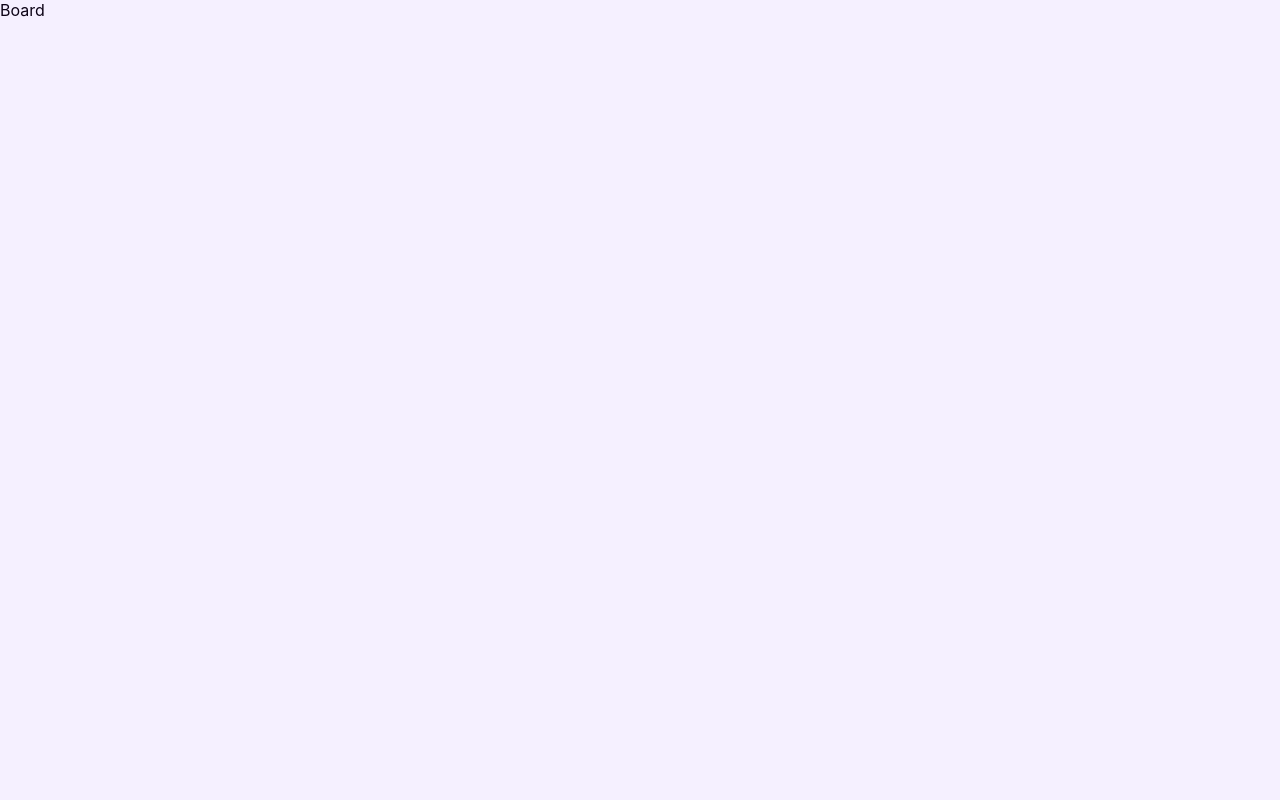
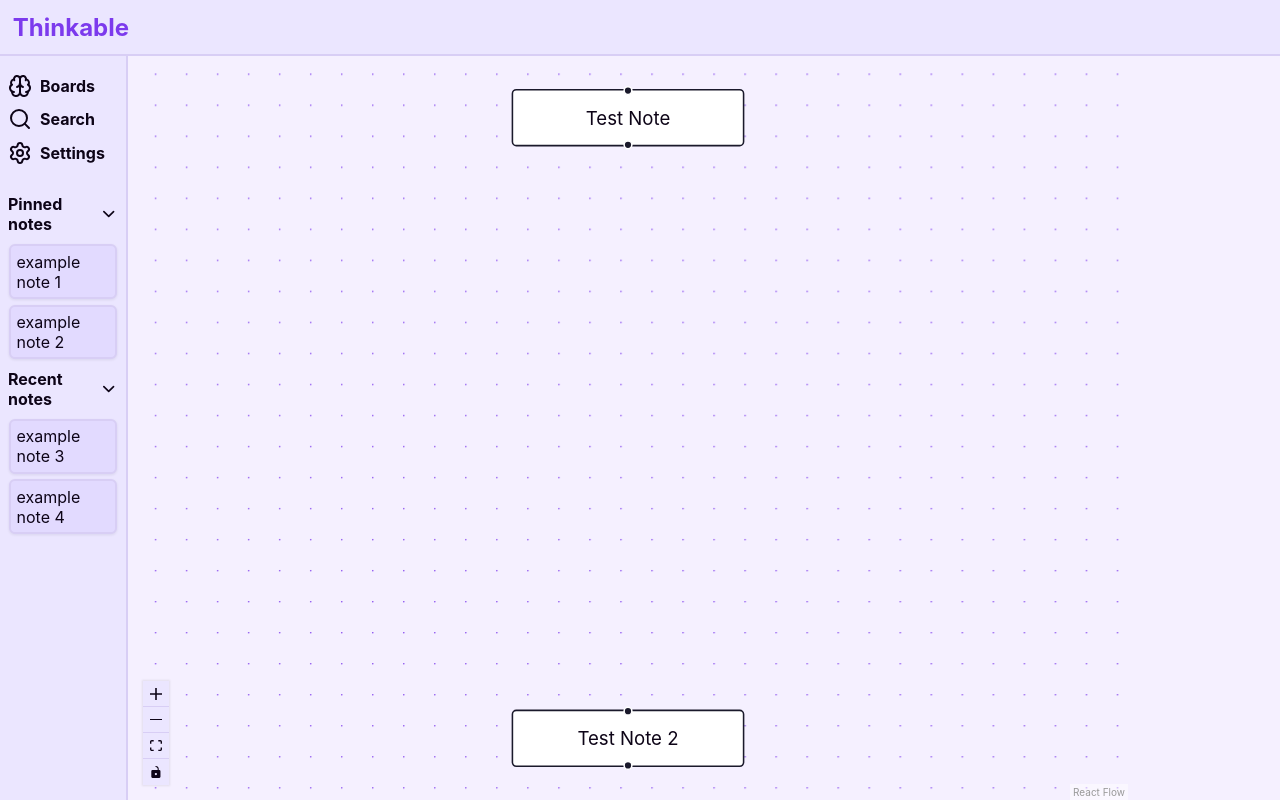
Before and after one commit to ami0628/thinkable, a React (Vite) app: page /board in a window 1280 px wide. Built offline with nearby package versions, Linux system fonts and the light colour scheme.

Commit message:
added main boardpage and its components

```diff
--- a/src/App.tsx
+++ b/src/App.tsx
@@ -3,7 +3,7 @@ import { BrowserRouter, Routes, Route } from "react-router-dom";
 import Home from "./pages/Home/Home";
 import Login from "./pages/Login/Login";
 import Dashboard from "./pages/Dashboard/Dashboard";
-import Board from "./pages/Board/Board";
+import Board from "./pages/Board/BoardPage";
 
 function App() {
   return(
--- a/src/components/Board/Board.css
+++ b/src/components/Board/Board.css
@@ -0,0 +1,4 @@
+main {
+    width: calc(100vw - var(--sidebar-width));
+    height: calc(100vh - var(--header-height));
+}
--- a/src/components/Board/Board.tsx
+++ b/src/components/Board/Board.tsx
@@ -0,0 +1,39 @@
+import "./Board.css"
+import { ReactFlow, Controls, Background } from "@xyflow/react"
+import "@xyflow/react/dist/style.css";
+
+function Board(){
+
+    const nodes = [
+    {
+        id: "1",
+        position: {
+            x: 200,
+            y: 200
+        },
+        data: {
+            label: "Test Note"
+        }
+    },
+    {
+        id: "2",
+        position: {
+            x: 200,
+            y: 600
+        },
+        data: {
+            label: "Test Note 2"
+        }
+    }];
+
+    return(
+        <main className="board-container">
+            <ReactFlow nodes={nodes} fitView>
+                <Background/>
+                <Controls />
+            </ReactFlow>
+        </main>
+    );
+}
+
+export default Board;
--- /dev/null
+++ b/src/components/Header/Header.css
@@ -0,0 +1,14 @@
+header {
+    height: var(--header-height);
+    background-color: var(--surface);
+    border-bottom: solid 2px var(--border);
+
+    color: var(--primary);
+    font-size: 1.5em;
+    font-weight: bold;
+
+    display: flex;
+    align-items: center;
+    padding-left: 1%;
+    padding-right: 1%;
+}
--- /dev/null
+++ b/src/components/Header/Header.tsx
@@ -0,0 +1,8 @@
+import "./Header.css"
+function Header(){
+    return(
+        <header> Thinkable </header>
+    );
+}
+
+export default Header;
--- a/src/components/Sidebar/Sidebar.css
+++ b/src/components/Sidebar/Sidebar.css
@@ -0,0 +1,56 @@
+aside{
+    width: 10vw;
+    background-color: var(--surface);
+    border-right:solid 2px var(--border);
+
+    height: calc(100vh - var(--header-height));
+    padding-left:0.25%;
+    padding-right:0.25%;
+    padding-top: 1%;
+}
+
+.sidebar-heading{
+    display: flex;
+    align-items: center;
+    justify-content: start;
+    gap:0.5em;
+
+    color:var(--text-primary);
+    font-weight: bold;
+    padding:4%;
+
+    border-radius: var(--radius-sm);
+    transition: var(--transition-fast);
+}
+
+.sidebar-heading:hover{
+    background-color: var(--surface-hover);
+}
+
+ul{
+    list-style: none;
+    padding: 0;
+    margin:0;
+    padding-left: 5%;
+    padding-right: 5%;
+    margin-bottom:4%;
+}
+
+li{
+    background-color: var(--surface-hover);
+    padding:5%;
+    margin-top: 5%;
+    border: solid 2px var(--border);
+    border-radius: var(--radius-sm);
+
+    transition: var(--transition-fast);
+    box-shadow: var(--shadow-sm);
+}
+
+li:hover{
+    transform: translateY(-2px);
+    border: solid 2px var(--text-primary);
+    background-color: var(--surface-other);
+    box-shadow: var(--shadow-md);
+    cursor: pointer;
+}
--- a/src/components/Sidebar/Sidebar.tsx
+++ b/src/components/Sidebar/Sidebar.tsx
@@ -0,0 +1,34 @@
+import "./Sidebar.css"
+import {ChevronDown, Settings, Brain, Search} from 'lucide-react';
+
+function Sidebar(){
+    return(
+        <aside>
+            <div className="sidebar-heading clickable"><Brain/> Boards </div>
+            <div className="sidebar-heading clickable"><Search/> Search  </div>
+            <div className="sidebar-heading clickable"><Settings/> Settings  </div>
+
+            <br/>
+            <div className="sidebar-heading clickable"> Pinned notes <ChevronDown /></div>
+            <ul>
+                <li>
+                    example note 1
+                </li>
+                <li>
+                    example note 2
+                </li>
+            </ul>
+            <div className="sidebar-heading clickable"> Recent notes <ChevronDown /></div>
+            <ul>
+                <li>
+                    example note 3
+                </li>
+                <li>
+                    example note 4
+                </li>
+            </ul>
+        </aside>
+    );
+}
+
+export default Sidebar;
--- a/src/index.css
+++ b/src/index.css
@@ -4,6 +4,7 @@
   --surface: #EBE6FF;          /* Sidebar / panels */
   --surface-light: #F9F7FF;    /* Cards, dropdowns */
   --surface-hover: #E2DAFF;    /* Hover states */
+  --surface-other: #C0C0FF;
 
   /* Text */
   --text-primary: #0D0417;     /* Main headings */
@@ -40,8 +41,22 @@
   --shadow-md: 0 8px 24px rgba(13, 4, 23, 0.12);
 
   /* Animation */
-  --transition-fast: 150ms ease;
+  --transition-fast: 150ms ease-in-out;
   --transition-normal: 250ms ease;
+
+  /* React Flow Controls */
+  --xy-controls-button-background-color: var(--surface);
+  --xy-controls-button-background-color-hover: var(--surface-hover);
+  --xy-controls-button-color: var(--text-primary);
+  --xy-controls-button-border-color: var(--border);
+
+  /* React Flow Background */
+  --xy-background-color: var(--background);
+  --xy-background-pattern-color: var(--primary);
+}
+
+.clickable:hover{
+  cursor: pointer;
 }
 
 
--- a/src/pages/Board/Board.tsx
+++ /dev/null
@@ -1,9 +0,0 @@
-function Board (){
-    return(
-        <div>
-            Board
-        </div>
-    );
-}
-
-export default Board;
--- /dev/null
+++ b/src/pages/Board/BoardPage.css
@@ -0,0 +1,5 @@
+.board-layout{
+    height: calc(100vh - var(--header-height));
+    display: flex;
+    flex-direction: row;
+}
--- /dev/null
+++ b/src/pages/Board/BoardPage.tsx
@@ -0,0 +1,19 @@
+import Header from "../../components/Header/Header";
+import Sidebar from "../../components/Sidebar/Sidebar";
+import Board from "../../components/Board/Board";
+
+import"./BoardPage.css";
+
+function BoardPage (){
+    return(
+        <div>
+            <Header/>
+            <div className="board-layout">
+                <Sidebar/>
+                <Board/>
+            </div>
+        </div>
+    );
+}
+
+export default BoardPage;
```
